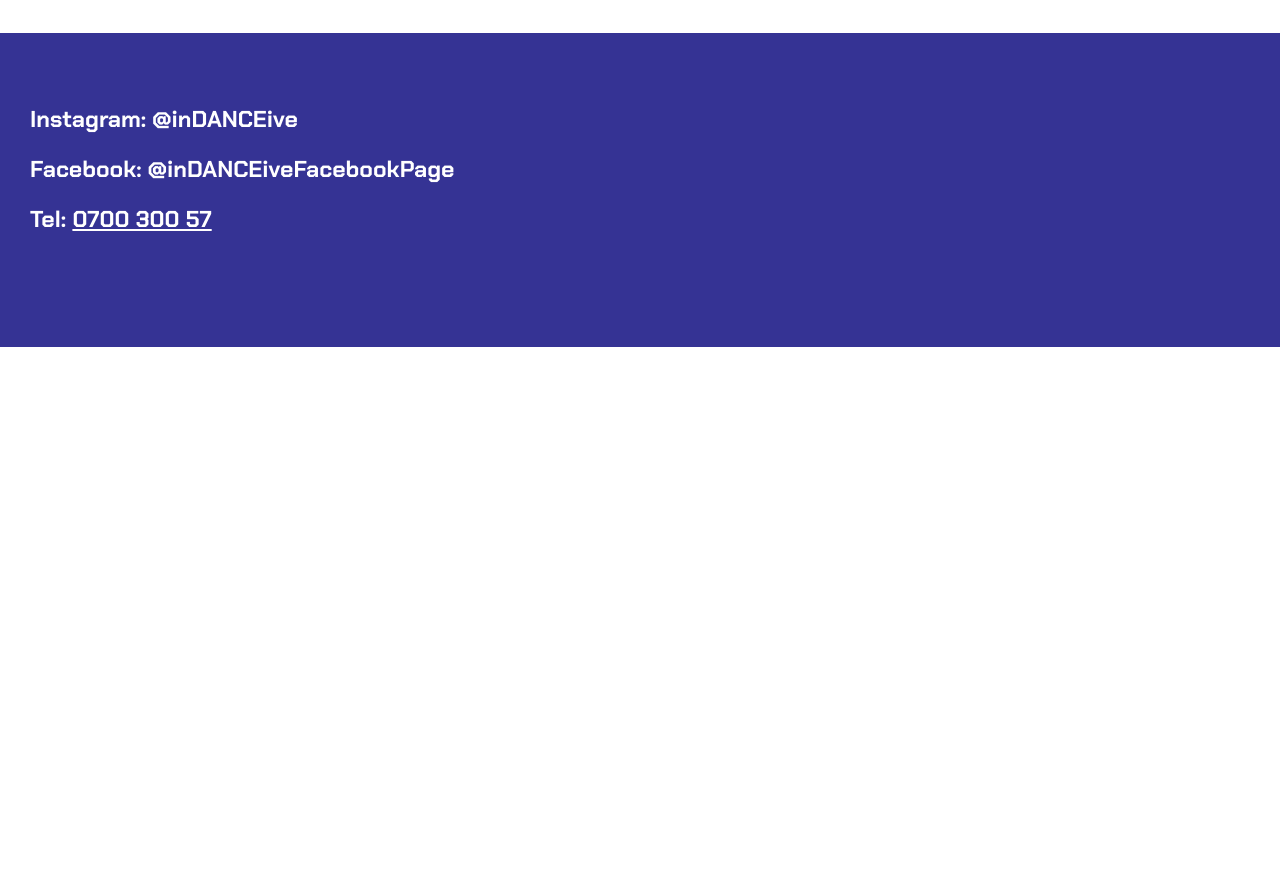
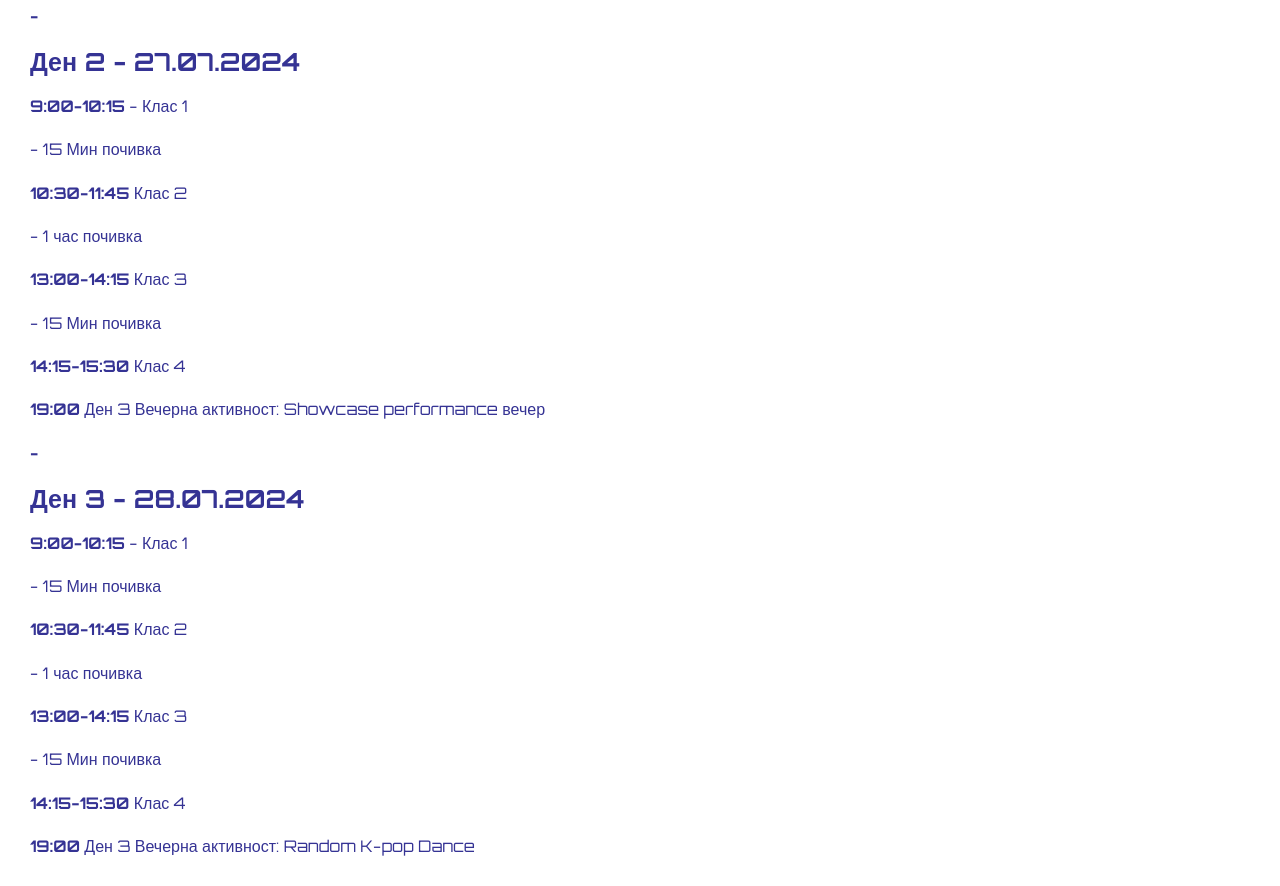
Before and after one commit to RadoslavIvanov19/InDANCEive-Clone, a website built with Vite: page index.html in a window 1280 px wide. Shown: the part 2394-3280 px from the top of the page. Before the commit the page ends 2741 px from the top, so only its background shows below. Built offline with nearby package versions, Linux system fonts and the light colour scheme; files whose address does not match are found by name.

Commit message:
footer padding pushed so it looks like the upper div, schedule day 2 3 added

```diff
--- a/index.html
+++ b/index.html
@@ -1,6 +1,5 @@
 <!DOCTYPE html>
 <html lang="en">
-
   <head>
     <meta charset="UTF-8" />
     <link rel="icon" type="image/svg+xml" href="/vite.svg" />
@@ -9,7 +8,10 @@
     <link rel="stylesheet" href="/styles/index.css" />
     <script type="module" src="./src/components/hero-image.ts"></script>
     <script type="module" src="./src/components/lit-nav.ts"></script>
-  <script type="module" src="./src/components/choreographers-list.ts"></script>
+    <script
+      type="module"
+      src="./src/components/choreographers-list.ts"
+    ></script>
   </head>
 
   <body>
@@ -67,10 +69,40 @@
       <p><b>14:15-15:30</b> Клас 4</p>
       <p>
         <b>19:00</b> Ден 1 Вечерна активност - Кино вечер за любими танцови
-      видеоклипове с Q&A - хореографи видеа (любима
-      хореография/<span class="bgEnglishMixup">performance</span>/група)
+        видеоклипове с Q&A - хореографи видеа (любима хореография/<span
+          class="bgEnglishMixup"
+          >performance</span
+        >/група)
+      </p>
+      <p><b>-</b></p>
+      <h3 class="day">Ден 2 - 27.07.2024</h3>
+      <p><b>9:00-10:15</b> - Клас 1</p>
+      <p>- 15 Мин почивка</p>
+      <p><b>10:30-11:45</b> Клас 2</p>
+      <p>- 1 час почивка</p>
+      <p><b>13:00-14:15</b> Клас 3</p>
+      <p>- 15 Мин почивка</p>
+      <p><b>14:15-15:30</b> Клас 4</p>
+      <p>
+        <b>19:00</b> Ден 3 Вечерна активност:<span class="bgEnglishMixup"></span>
+          Showcase performance</span
+        > вечер
+      </p>
+      <p><b>-</b></p>
+      <h3 class="day">Ден 3 - 28.07.2024</h3>
+      <p><b>9:00-10:15</b> - Клас 1</p>
+      <p>- 15 Мин почивка</p>
+      <p><b>10:30-11:45</b> Клас 2</p>
+      <p>- 1 час почивка</p>
+      <p><b>13:00-14:15</b> Клас 3</p>
+      <p>- 15 Мин почивка</p>
+      <p><b>14:15-15:30</b> Клас 4</p>
+      <p>
+        <b>19:00</b> Ден 3 Вечерна активност:<span class="bgEnglishMixup"></span>
+          Random K-pop Dance</span>
       </p>
     </div>
+
     <footer class="footer" id="contacts">
       <p>
         Instagram:
@@ -78,14 +110,13 @@
       </p>
       <p>
         Facebook:
-      <a href="https://www.facebook.com/Street.Dance.School.The.Center/?locale=bg_BG">
+        <a
+          href="https://www.facebook.com/Street.Dance.School.The.Center/?locale=bg_BG"
+        >
           @inDANCEiveFacebookPage
         </a>
       </p>
-    <p>
-      Tel: <span class="underlined">0700 300 57</span>
-    </p>
+      <p>Tel: <span class="underlined">0700 300 57</span></p>
     </footer>
   </body>
-
 </html>
--- a/styles/index.css
+++ b/styles/index.css
@@ -28,7 +28,9 @@
   font-style: bold;
 }
 
-* { touch-action: manipulation; }
+* {
+  touch-action: manipulation;
+}
 
 html {
   scroll-behavior: smooth;
@@ -66,7 +68,7 @@ h2 {
 p,
 li {
   font-size: 16px;
-  font-family: 'ChakraPetch', sans-serif;
+  font-family: "ChakraPetch", sans-serif;
 }
 
 /* .informationList {
@@ -133,7 +135,8 @@ p {
   padding: 30px;
   color: #353394;
 
-  h2,h3 {
+  h2,
+  h3 {
     text-align: left;
     margin: 0;
     font-family: "Orbitron", sans-serif;
@@ -170,7 +173,7 @@ p {
 }
 
 .footer {
-  padding: 50px 30px 90px 30px;
+  padding: 50px 30px 90px 37px; /* 30px ако трябва да е като със schedule 37 ако е същото като флекс рапъра*/
   background-color: #353394;
 
   p {
```
Lines whose indentation alone changed are shown as unchanged.
